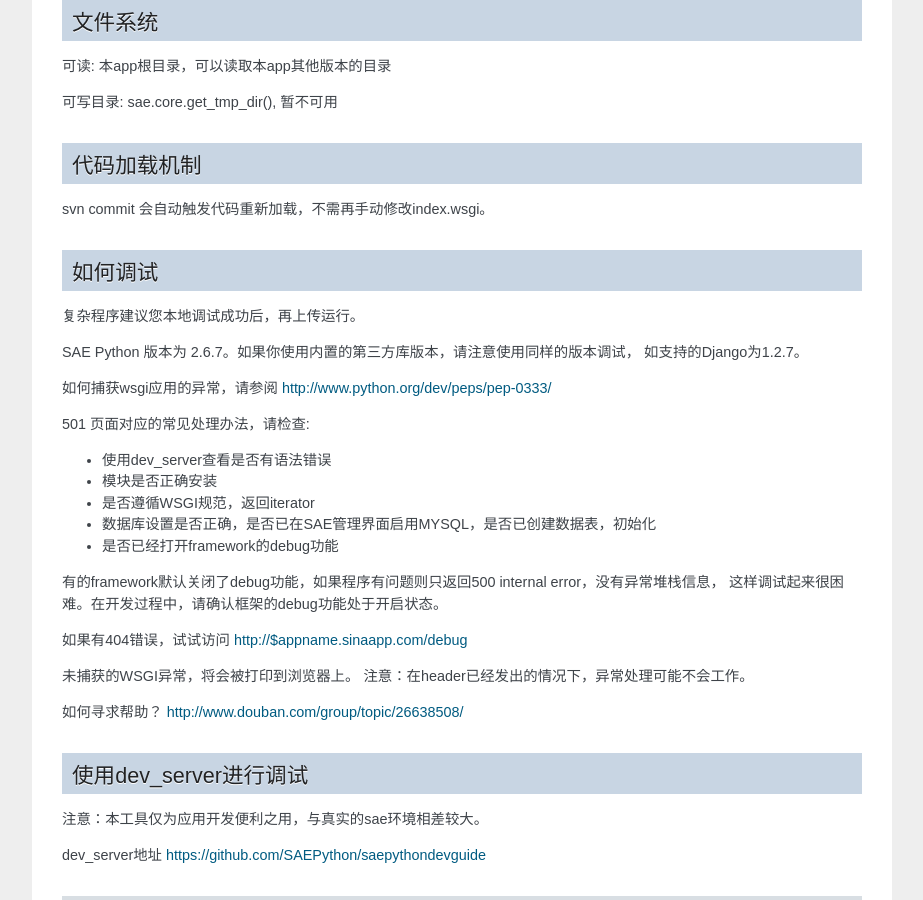
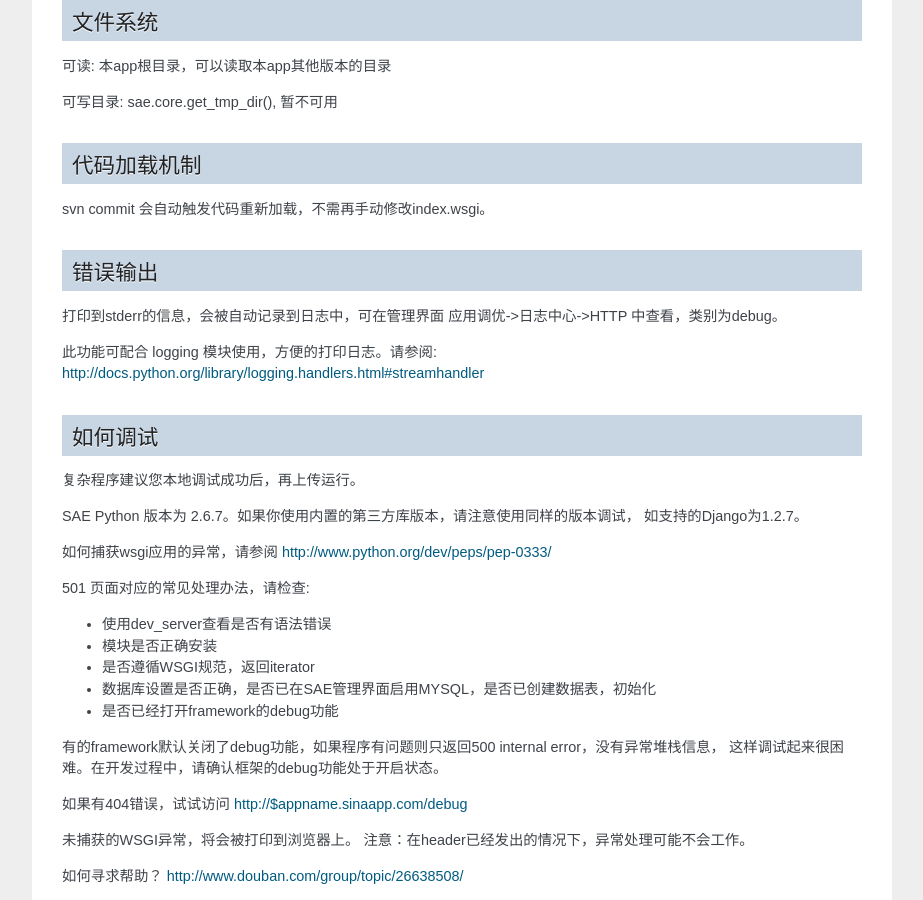
Before and after one commit to sinacloud/sae-python-dev-guide, a Sphinx documentation site: the page built from docs/runtime.rst, in a window 1280 px wide and 900 px high, scrolled down 1600 px. Shown: the whole window, without its empty margins (198-1121 px from the left). Built offline with Sphinx 7.4.7, drawn with Linux system fonts in a browser that asks for light colours.

Commit message:
Save stderr to log system

```diff
--- a/docs/runtime.rst
+++ b/docs/runtime.rst
@@ -92,6 +92,15 @@ Python限制
 代码加载机制
 --------------
 svn commit 会自动触发代码重新加载，不需再手动修改index.wsgi。
+
+
+错误输出
+---------
+打印到stderr的信息，会被自动记录到日志中，可在管理界面 应用调优->日志中心->HTTP
+中查看，类别为debug。
+
+此功能可配合 logging 模块使用，方便的打印日志。请参阅:
+http://docs.python.org/library/logging.handlers.html#streamhandler
 
 
 如何调试
```
